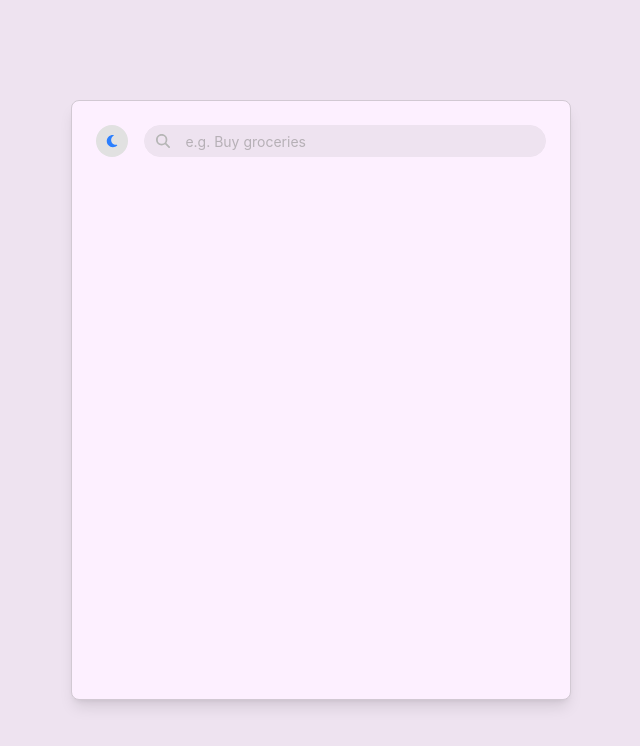
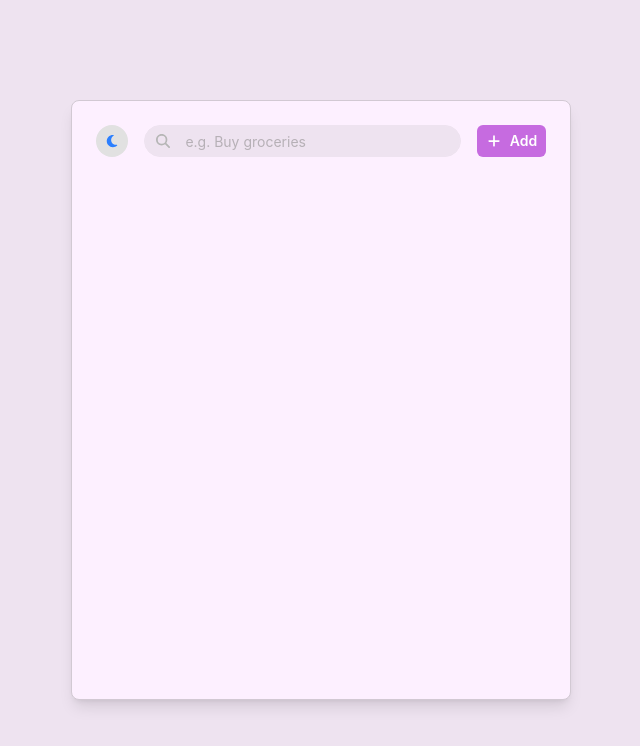
Before and after one commit to MihirMistry2/to_do_app, a React (Vite) app: page / in a window 1280 px wide. Shown: the top 746 px of the page, without its empty margins (319-959 px from the left). Built offline with nearby package versions, Linux system fonts and the light colour scheme.

Commit message:
feat: add IconButton and add-todo toggle
- Introduce reusable IconButton component
- Wire add-todo state between App and Header
- Improve header actions and accessibility

```diff
--- a/package.json
+++ b/package.json
@@ -11,6 +11,7 @@
     },
     "dependencies": {
         "@tailwindcss/vite": "^4.1.18",
+        "clsx": "^2.1.1",
         "react": "^19.2.0",
         "react-dom": "^19.2.0",
         "react-icons": "^5.5.0"
--- a/src/App.tsx
+++ b/src/App.tsx
@@ -5,11 +5,16 @@ import Header from '@/components/layout/Header';
 
 const App = () => {
     const [search, setSearch] = useState('');
+    const [isAddTodoOpen, setIsAddTodoOpen] = useState(false);
 
     return (
         <>
             <AppLayout>
-                <Header search={search} setSearch={setSearch} />
+                <Header
+                    search={search}
+                    setSearch={setSearch}
+                    setIsAddTodoOpen={setIsAddTodoOpen}
+                />
             </AppLayout>
         </>
     );
--- a/src/components/layout/Header.tsx
+++ b/src/components/layout/Header.tsx
@@ -1,16 +1,35 @@
+import { FaPlus } from 'react-icons/fa6';
+
 import ToggleTheme from '@/components/ui/ToggleTheme';
 import SearchInput from '@/components/ui/SearchInput';
+import IconButton from '@/components/ui/IconButton';
 
 import type { HeaderProps } from '@/types/todo';
 
 const Header: React.FC<HeaderProps> = ({
     search,
     setSearch,
+    setIsAddTodoOpen,
 }): React.ReactElement => {
+    const handleAddTodoClick = () => {
+        setIsAddTodoOpen(true);
+    };
+
     return (
         <header className="flex gap-4">
             <ToggleTheme />
             <SearchInput search={search} setSearch={setSearch} />
+            <IconButton
+                aria-label="Add todo"
+                className="bg-primary-a20 active:bg-primary-a30 flex h-10 min-w-10 cursor-pointer items-center justify-center rounded-md text-white transition duration-200 ease-out outline-none active:scale-[0.97] md:h-8 md:w-auto md:min-w-8 md:gap-2 md:px-4 dark:text-black"
+                iconClassName="min-w-4 text-base md:text-sm"
+                icon={FaPlus}
+                onClick={handleAddTodoClick}
+            >
+                <span className="hidden font-semibold capitalize md:inline-block">
+                    add
+                </span>
+            </IconButton>
         </header>
     );
 };
--- /dev/null
+++ b/src/components/ui/IconButton.tsx
@@ -0,0 +1,18 @@
+import type { IconButtonProps } from '@/types/index';
+
+const IconButton: React.FC<IconButtonProps> = ({
+    icon: Icon,
+    iconClassName,
+    children,
+    className,
+    ...props
+}) => {
+    return (
+        <button type="button" className={className} {...props}>
+            <Icon className={iconClassName} aria-hidden />
+            {children}
+        </button>
+    );
+};
+
+export default IconButton;
```
Also changed, not shown: src/types/todo.ts (+11 -0 lines), 1 other file (tests, documents, lock files or other folders).
